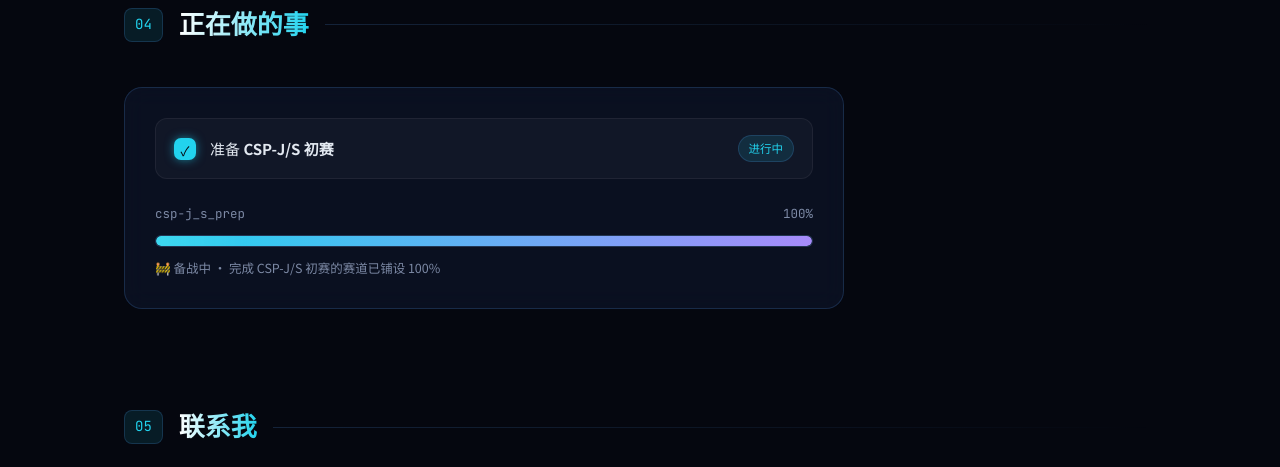
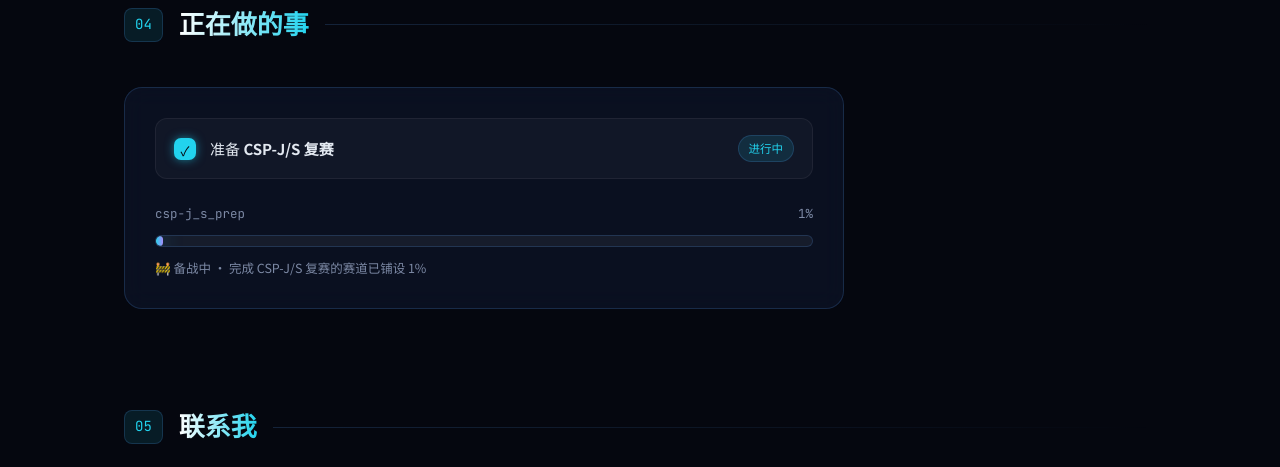
Before and after one commit to apgsm/apgsm.qzz.io, a plain HTML site: page index.html in a window 1280 px wide. Shown: the part 2340-2807 px from the top of the page. Drawn offline with Linux system fonts and the light colour scheme.

Commit message:
Initial commit

```diff
--- a/index.html
+++ b/index.html
@@ -984,13 +984,13 @@
       <div class="card doing-card reveal">
         <div class="todo-row">
           <div class="todo-check">✓</div>
-          <div class="todo-text" data-i18n-html="todo.text">准备 <b>CSP-J/S 第二轮</b></div>
+          <div class="todo-text" data-i18n-html="todo.text">准备 <b>CSP-J/S 复赛</b></div>
           <div class="todo-tag" data-i18n="todo.tag">in-progress</div>
         </div>
         <div class="progress-wrap">
           <div class="progress-meta"><span>csp-j_s_prep</span><span id="pct">12%</span></div>
           <div class="progress-bar"><div class="progress-fill" id="bar" style="width:12%"></div></div>
-          <div class="progress-tip" data-i18n="todo.tip">🚧 备战中 · 完成 CSP-J/S 初赛的赛道已铺设 12%</div>
+          <div class="progress-tip" data-i18n="todo.tip">🚧 备战中 · 完成 CSP-J/S 复赛的赛道已铺设 12%</div>
         </div>
       </div>
     </section>
@@ -1089,9 +1089,9 @@
     "tech5.items":   { zh: "VS Code · Git · Vim (刚入门)", hant: "VS Code · Git · Vim（剛入門）", en: "VS Code · Git · Vim (just started)" },
     "tech6.name":    { zh: "其他", hant: "其他", en: "Others" },
     "tech6.items":   { zh: "VibeCoding · 硬件瞎折腾", hant: "VibeCoding · 硬體瞎折騰", en: "VibeCoding · hardware tinkering" },
-    "todo.text":     { zh: "准备 <b>CSP-J/S 初赛</b>", hant: "準備 <b>CSP-J/S 初賽</b>", en: "Preparing for <b>CSP-J/S prelim</b>" },
+    "todo.text":     { zh: "准备 <b>CSP-J/S 复赛</b>", hant: "準備 <b>CSP-J/S 複賽</b>", en: "Preparing for <b>CSP-J/S finals</b>" },
     "todo.tag":      { zh: "进行中", hant: "進行中", en: "in-progress" },
-    "todo.tip":      { zh: "🚧 备战中 · 完成 CSP-J/S 初赛的赛道已铺设 {pct}%", hant: "🚧 備戰中 · 完成 CSP-J/S 初賽的賽道已鋪設 {pct}%", en: "🚧 In progress · {pct}% of the CSP-J/S prep track laid" },
+    "todo.tip":      { zh: "🚧 备战中 · 完成 CSP-J/S 复赛的赛道已铺设 {pct}%", hant: "🚧 備戰中 · 完成 CSP-J/S 複賽的賽道已鋪設 {pct}%", en: "🚧 In progress · {pct}% of the CSP-J/S prep track laid" },
     "contact.gh":    { zh: "GitHub", hant: "GitHub", en: "GitHub" },
     "contact.email": { zh: "Email", hant: "Email", en: "Email" },
     "contact.biliVal": { zh: "我的 B 站主页", hant: "我的 B 站主頁", en: "My Bilibili" },
@@ -1112,10 +1112,10 @@
   let phrases = (PHRASES[document.documentElement.getAttribute('data-lang') || 'zh'] || PHRASES.zh).slice();
   let pi = 0, ci = 0, deleting = false;
   let typedEl = null;
-  // CSP-J/S 初赛准备进度：2026-08-01(0%) → 2026-09-19(100%) 按日期线性插值
+  // CSP-J/S 复赛准备进度：2026-09-25(0%) → 2026-10-31(100%) 按日期线性插值
   function calcPrepPct() {
-    var start = new Date('2026-08-01T00:00:00+08:00');
-    var end = new Date('2026-09-19T23:59:59+08:00');
+    var start = new Date('2026-09-25T00:00:00+08:00');
+    var end = new Date('2026-10-31T23:59:59+08:00');
     var now = new Date();
     if (now <= start) return 0;
     if (now >= end) return 100;
```
